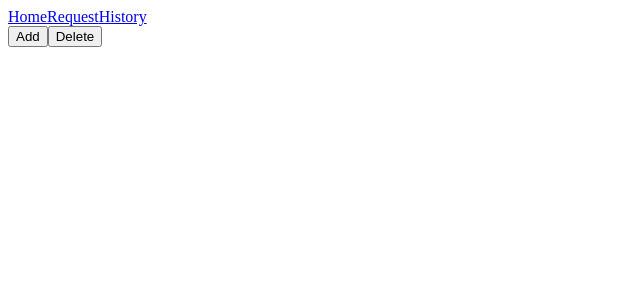
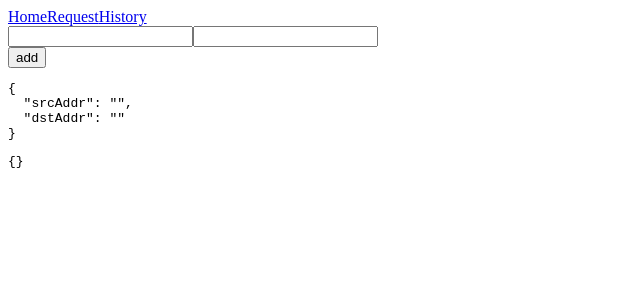
Before and after one commit to KIM-JUNHO/react-node, a React (Vite) app: page /request in a window 1280 px wide. Shown: the top 300 px of the page, without its empty margins (0-640 px from the left). Built offline with nearby package versions, Linux system fonts and the light colour scheme.

Commit message:
formik, yup

```diff
--- a/package.json
+++ b/package.json
@@ -11,6 +11,7 @@
     "apollo-boost": "^0.4.7",
     "bootstrap": "^4.4.1",
     "components": "^0.1.0",
+    "formik": "^2.1.4",
     "graphql": "^14.6.0",
     "parcel-bundler": "^1.12.4",
     "react": "^16.13.0",
@@ -18,7 +19,8 @@
     "react-router-dom": "^5.1.2",
     "reactstrap": "^8.4.1",
     "styled-components": "^5.0.1",
-    "tabler-react": "^1.30.1"
+    "tabler-react": "^1.30.1",
+    "yup": "^0.28.3"
   },
   "scripts": {
     "start": "parcel src/index.html"
--- a/src/pages/Request.tsx
+++ b/src/pages/Request.tsx
@@ -1,31 +1,37 @@
 import * as React from 'react';
 import { useMutation } from '@apollo/react-hooks';
-import { ADD_RULE, DELETE_RULE } from '../utils/gql';
+import { ADD_RULE } from '../utils/gql';
+import { Formik, Field, Form } from 'formik';
+import { ruleValidation } from '../utils/validation';
 
 export default function Request() {
   const [createRule] = useMutation(ADD_RULE);
-  const [deleteRule] = useMutation(DELETE_RULE);
+
   return (
-    <>
-      <button
-        onClick={() =>
-          createRule({
-            variables: { srcAddr: '70.80.151.11', dstAddr: '182.195.89.114' }
-          })
-        }
-      >
-        Add
-      </button>
-
-      <button
-        onClick={() =>
-          deleteRule({
-            variables: { id: 13 }
-          })
-        }
-      >
-        Delete
-      </button>
-    </>
+    <Formik
+      initialValues={{ srcAddr: '', dstAddr: '' }}
+      onSubmit={(data, { setSubmitting }) => {
+        setSubmitting(true);
+        // make async call
+        createRule({
+          variables: { srcAddr: data.srcAddr, dstAddr: data.dstAddr }
+        });
+        console.log('submit : ', data);
+        setSubmitting(false);
+      }}
+      validationSchema={ruleValidation}
+    >
+      {({ values, errors, isSubmitting, handleSubmit }) => (
+        <Form>
+          <Field name="srcAddr" type="input" />
+          <Field name="dstAddr" type="input" />
+          <div>
+            <button type="submit">add</button>
+          </div>
+          <pre>{JSON.stringify(values, null, 2)}</pre>
+          <pre>{JSON.stringify(errors, null, 2)}</pre>
+        </Form>
+      )}
+    </Formik>
   );
 }
--- /dev/null
+++ b/src/utils/validation.tsx
@@ -0,0 +1,12 @@
+import * as yup from 'yup';
+
+export const ruleValidation = yup.object({
+  srcAddr: yup
+    .string()
+    .required()
+    .min(5),
+  dstAddr: yup
+    .string()
+    .required()
+    .min(5)
+});
```
Also changed, not shown: 1 other file (tests, documents, lock files or other folders).
